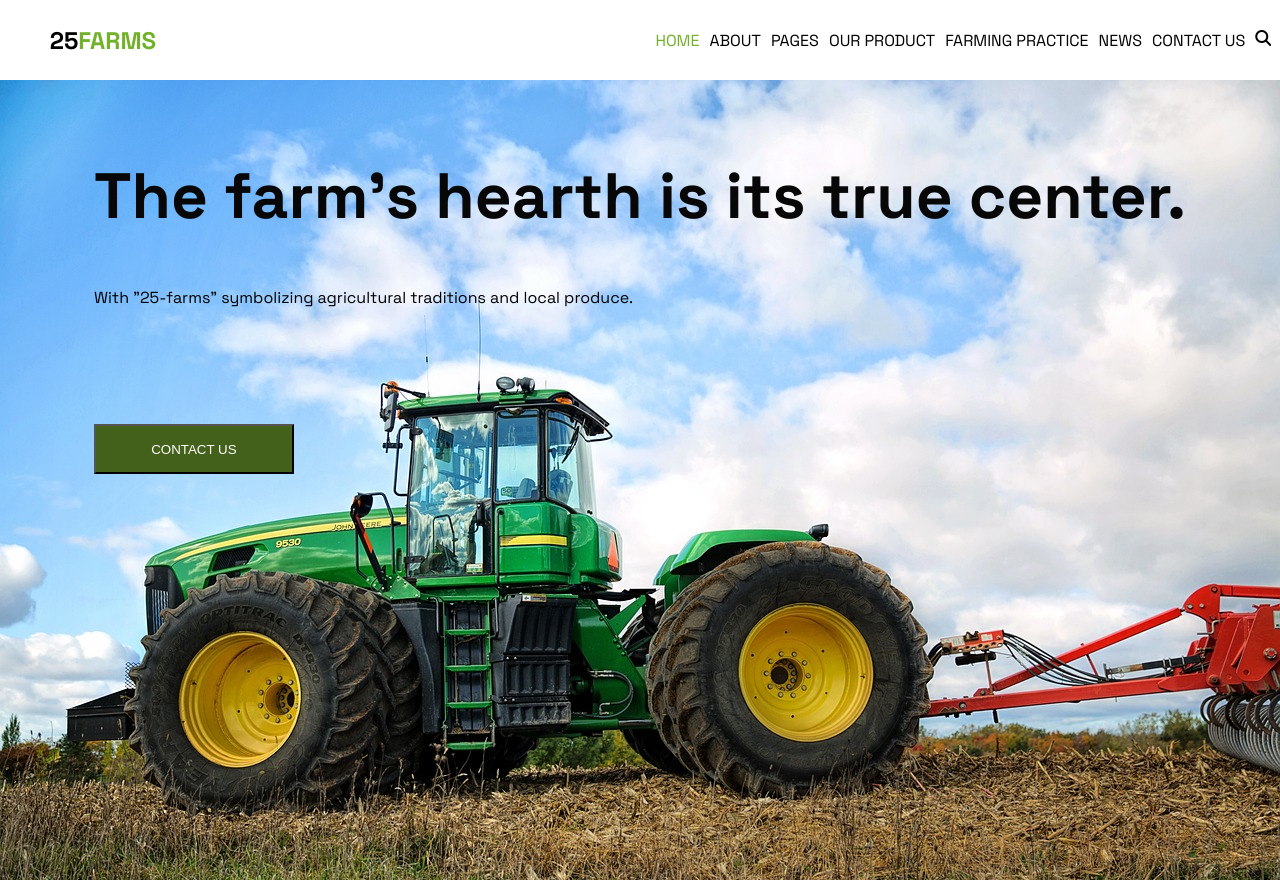
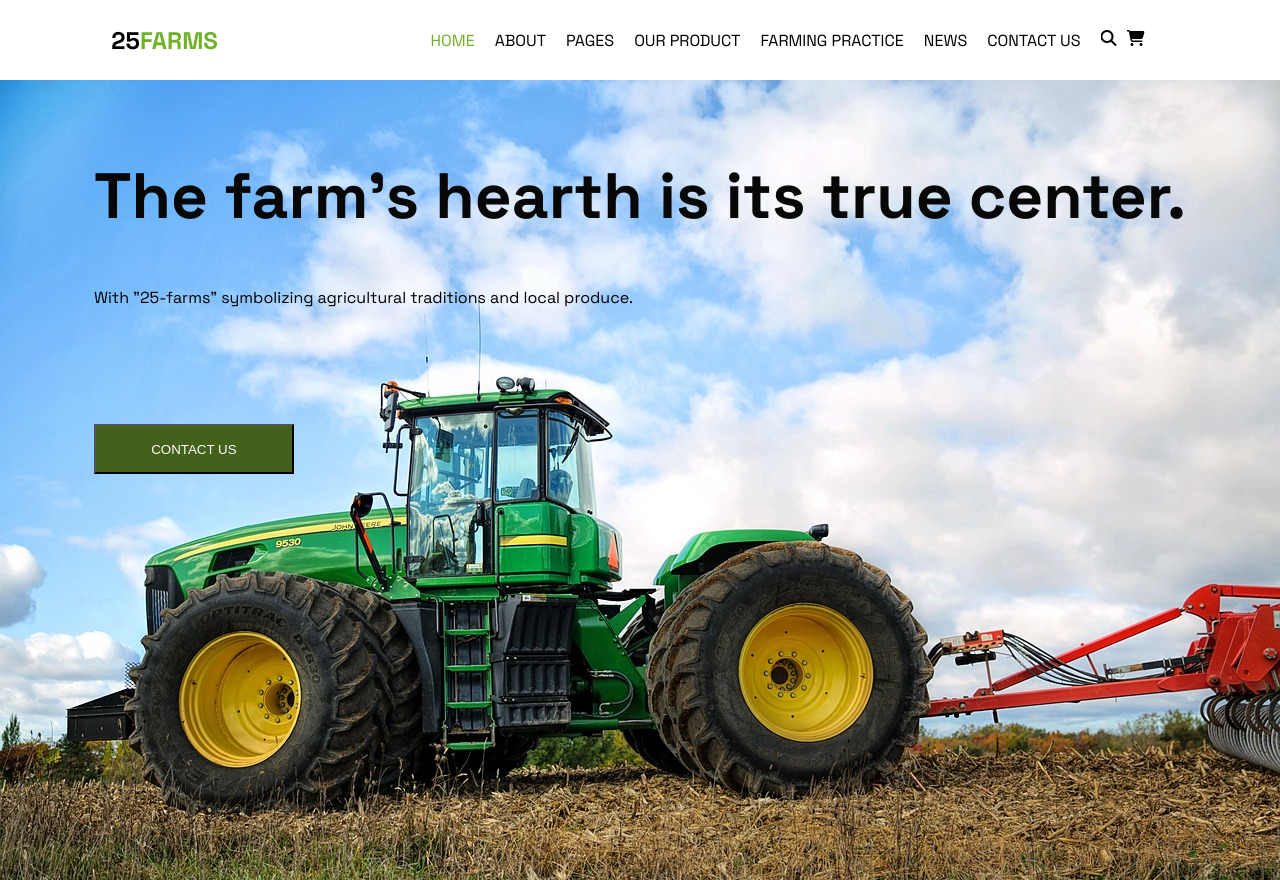
Before and after one commit to Tardigrade180/farm-site, a plain HTML site: page index.html in a window 1280 px wide. Shown: the top 880 px of the page. Drawn offline with Linux system fonts and the light colour scheme.

Commit message:
set nav-items to percentages

```diff
--- a/index.html
+++ b/index.html
@@ -13,15 +13,15 @@
 </head>
 <body>
     <nav class="nav-edit">
-        <h1 class="black-color">25<span class="green-color">FARMS</span></h1>
+        <h1 class="edit-25 black-color">25<span class="green-color">FARMS</span></h1>
         <div class="nav-items">
-            <a class="remove-text-decoration green-color" href="#">HOME</a>
-            <a class="remove-text-decoration black-color" href="#">ABOUT</a>
-            <a class="remove-text-decoration black-color" href="#">PAGES</a>
-            <a class="remove-text-decoration black-color" href="#">OUR PRODUCT</a>
-            <a class="remove-text-decoration black-color" href="#">FARMING PRACTICE</a>
-            <a class="remove-text-decoration black-color" href="#">NEWS</a>
-            <a class="remove-text-decoration black-color" href="#">CONTACT US</a>
+            <a class="remove-text-decoration green-color" href="#">HOME</a><br>
+            <a class="remove-text-decoration black-color" href="#">ABOUT</a><br>
+            <a class="remove-text-decoration black-color" href="#">PAGES</a><br>
+            <a class="remove-text-decoration black-color" href="#">OUR PRODUCT</a><br>
+            <a class="remove-text-decoration black-color" href="#">FARMING PRACTICE</a><br>
+            <a class="remove-text-decoration black-color" href="#">NEWS</a><br>
+            <a class="remove-text-decoration black-color" href="#">CONTACT US</a><br>
             <a class="remove-text-decoration black-color" href="#"><i class="fa-solid fa-magnifying-glass"></i></a>
             <a class="remove-text-decoration black-color" href="#"><i class="fa-solid fa-cart-shopping"></i></a>
         </div>
--- a/style.css
+++ b/style.css
@@ -9,9 +9,9 @@
 .nav-edit {
     display: flex;
     flex-direction: row;
-    width: 1349px;
+    width: 100%;
     align-items: center;
-    gap: 25rem;
+    gap: 50px;
     height: 80px;
     justify-content: space-around;
     font-family: "Space Grotesk", system-ui;
@@ -32,6 +32,8 @@
     flex-direction: row;
     gap: 10px;
     text-decoration: none;
+    width: 60%;
+
 }
 
 .remove-text-decoration {
@@ -208,3 +210,7 @@
     font-size: 40px;
     font-family:'Times New Roman', Times, serif;
 }
+
+.edit-25{
+    padding-left: 30px;
+}
```
